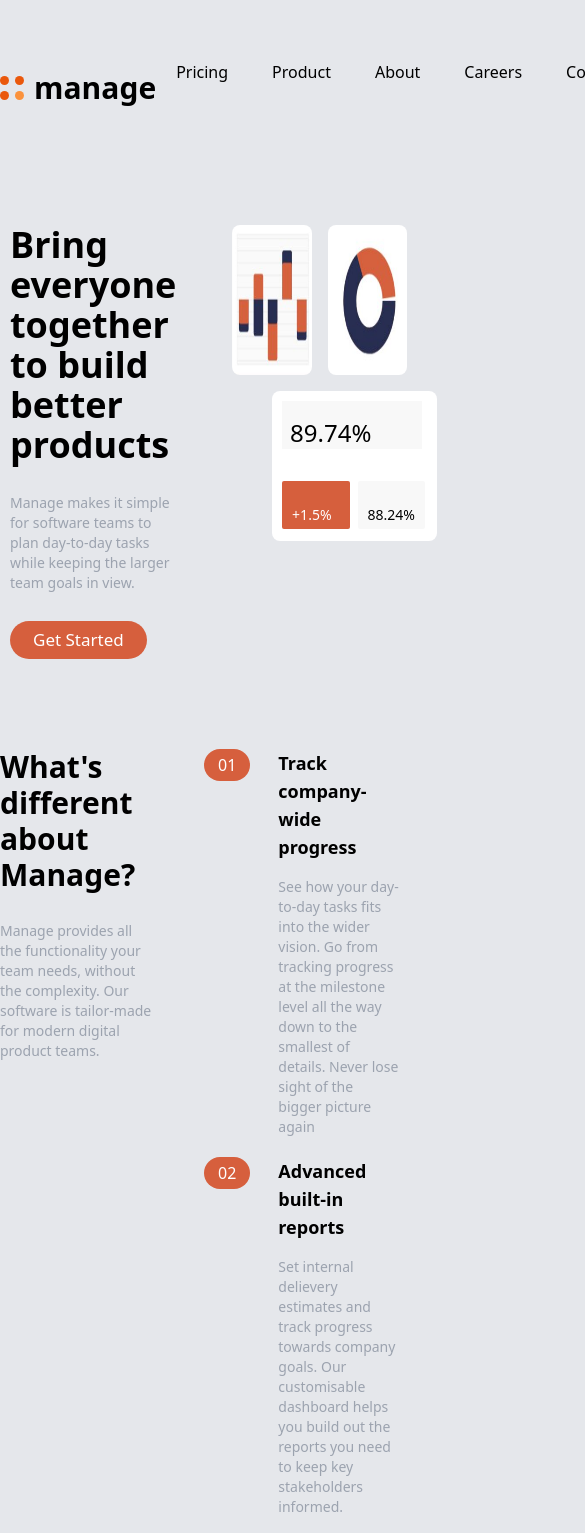
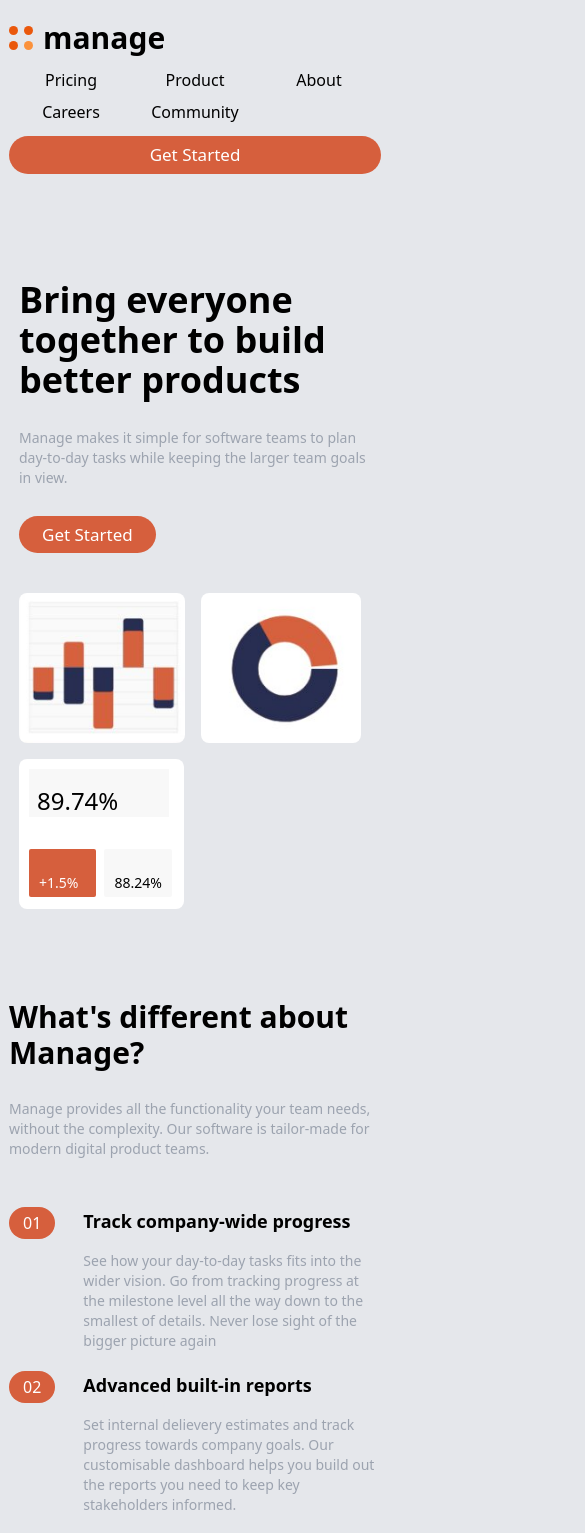
Before and after one commit to goodydev44/Design_Layout-Recreate, a React (Vite) app: page / in a window 390 px wide. Shown: the top 1533 px of the page, 585 px wide, since content can reach past the window. Built offline with nearby package versions, Linux system fonts and the light colour scheme.

Commit message:
mobile-responsiveness

```diff
--- a/src/assets/Data.json
+++ b/src/assets/Data.json
@@ -20,17 +20,20 @@
     {
       "id": 1,
       "name": "Anisha Li",
-      "description": "Manage has supercharged our team's workflow. The ability to maintain visibility on larger milestones at all times keeps everyone motivated."
+      "description": "Manage has supercharged our team's workflow. The ability to maintain visibility on larger milestones at all times keeps everyone motivated.",
+      "img": "../../public/Images"
     },
     {
       "id": 2,
       "name": "Ali Stone",
-      "description": "We have been able to cancel so many other subscriptions since using Manage. There is no more cross-channes confusion and everyone is more focused."
+      "description": "We have been able to cancel so many other subscriptions since using Manage. There is no more cross-channes confusion and everyone is more focused.",
+      "img": "../../public/Images"
     },
     {
       "id": 3,
       "name": "Richard Watson",
-      "description": "Manage has supercharged our team's workflow. The ability to maintain visibility on larger milestones at all times keeps everyone motivated."
+      "description": "Manage has supercharged our team's workflow. The ability to maintain visibility on larger milestones at all times keeps everyone motivated.",
+      "img": "../../public/Images"
     }
   ]
 }
--- a/src/components/Comments.tsx
+++ b/src/components/Comments.tsx
@@ -3,7 +3,8 @@ import React from "react";
 type Props = {
     id: number,
     name: string,
-    description: string
+    description: string,
+    imgPath: string
 }
 
 const Comments: React.FC<Props> = (props) => {
@@ -11,7 +12,7 @@ const Comments: React.FC<Props> = (props) => {
     <div className="text-center">
       <img
         className="inline h-[70px] w-[70px] rounded-full my-5"
-        src={`/public/Images/PageImg-${props.id}.jpg`}
+        src={`${props.imgPath}/PageImg-${props.id}.jpg`}
       />
       <h4 className="title-style1">{props.name}</h4>
       <p className="prg-style1">{props.description}</p>
--- a/src/components/Footer.tsx
+++ b/src/components/Footer.tsx
@@ -13,8 +13,8 @@ const Footer: React.FC = () => {
   const copyright = <FaRegCopyright className='inline' />
   return (
     <footer>
-      <div className='flex justify-evenly bg-customOrange px-5 py-10'>
-        <h2 className='text-white text-3xl font-bold'>
+      <div className='flex mobile:flex-col md:flex-row justify-evenly bg-customOrange px-5 py-10'>
+        <h2 className='text-white text-3xl font-bold mobile:mb-5 md:mb-0'>
           Simplify how your team works today
         </h2>
         <button className='bt-style2'>Get Started</button>
@@ -22,9 +22,9 @@ const Footer: React.FC = () => {
 
       <div
         className='flex contain-style1 py-10 bg-[#1d1d25] text-white
-                xs:flex-col md:flex-row gap-8 xs:justify-center md:justify-evenly'
+                mobile:flex-col md2:flex-row gap-8 mobile:justify-center md2:justify-evenly'
       >
-        <div className='manageLogo xs:ml-20 md:ml-0'>
+        <div className='manageLogo mobile:ml-20 md2:ml-0'>
           <Logo />
           <h3 className='manage text-3xl font-bold'>manage</h3>
         </div>
@@ -51,7 +51,8 @@ const Footer: React.FC = () => {
           <p className='text-sm mt-14 text-center'>Copyright {copyright} 2022, All Rights reserved</p>
         </div>
       </div>
-      <div className='contain-style1 flex gap-4 bg-[#1d1d25] pb-9'>
+      <div className='contain-style1 flex bg-[#1d1d25] pt-3 pb-[27px] mobile:justify-center
+              sm:justify-start mobile:gap-[30px] sm:gap-10 sm:pl-20'>
         <FaFacebookSquare className='icon-style' />
         <FaYoutube className='icon-style' />
         <FaTwitter className='icon-style' />
--- a/src/components/Header.tsx
+++ b/src/components/Header.tsx
@@ -3,13 +3,14 @@ import Logo from "./Logo";
 
 const Header: React.FC = () => {
   return (
-    <header className="contain-style1 flex xs:flex-col xs:justify-center md:flex-row md:justify-evenly gap-2">
+    <header className="contain-style1 flex mobile:flex-col mobile:justify-center
+            md:flex-row md:justify-evenly gap-2">
       <div className="manageLogo">
         <Logo />
         <h3 className="manage text-3xl font-bold">manage</h3>
       </div>
       <nav>
-        <ul className="flex gap-5 font-[500]">
+        <ul className="grid mobile:grid-cols-3 sm:grid-cols-5 xs:gap-5000 font-[500]">
           <li className="list-styles1">Pricing</li>
           <li className="list-styles1">Product</li>
           <li className="list-styles1">About</li>
--- a/src/components/Section1.tsx
+++ b/src/components/Section1.tsx
@@ -4,8 +4,9 @@ import Img2 from '../assets/Images/Page-Img2.jpg'
 
 const Section1: React.FC = () => {
   return (
-    <section className='contain-style1 flex justify-evenly gap-9 mt-24'>
-      <div className='p-2.5 max-w-[50%]'>
+    <section className='contain-style1 flex mobile:flex-col sm:flex-row mobile:justify-center
+              sm:justify-evenly mobile:gap-5 sm:gap-9 mt-24'>
+      <div className='p-2.5 sm:max-w-[50%]'>
         <h1 className='text-4xl font-bold mb-7'>
           Bring everyone together to build better products
         </h1>
@@ -18,12 +19,11 @@ const Section1: React.FC = () => {
         </button>
       </div>
 
-      <div className='p-2.5 min-w-[50%]'>
-
-        <div className='grid grid-cols-2 gap-4'>
+      <div className='p-2.5 sm:min-w-[50%]'>
+        <div className='inline-grid grid-cols-2 gap-4'>
           <img src={Img1} className='Img-style-1' />
           <img src={Img2} className='Img-style-1' />
-          <div className='relative gap-3 h-[150px] w-[165px] bg-[#ffffff] mx-[50%] p-2.5
+          <div className='relative gap-3 h-[150px] w-[165px] bg-[#ffffff] mxx-[50%] p-2.5
                           rounded-lg'>
             <h3 className='absolute pt-4 text-2xl w-[140px] px-2 bg-[#f8f8f8]'>89.74%</h3>
             <div className='absolute grid grid-cols-2 mt-9 gap-2 bottom-3 '>
--- a/src/components/Section2.tsx
+++ b/src/components/Section2.tsx
@@ -17,8 +17,8 @@ const Section2: React.FC = () => {
   })
 
   return (
-    <section className='contain-style1 mt-20 flex gap-12'>
-      <div className='min-w-[40%]'>
+    <section className='contain-style1 mt-20 flex mobile:flex-col sm:flex-row gap-12'>
+      <div className='sm:min-w-[40%]'>
         <h2 className='text-3xl font-bold mb-7'>
           What's different about Manage?
         </h2>
@@ -28,7 +28,7 @@ const Section2: React.FC = () => {
           teams.
         </p>
       </div>
-      <div className='max-w-[50%]'>
+      <div className='sm:max-w-[50%]'>
         {differences}
       </div>
     </section>
--- a/src/components/Section3.tsx
+++ b/src/components/Section3.tsx
@@ -3,6 +3,7 @@ import Data from "../assets/Data.json";
 import Comments from "./Comments";
 
 const Section3: React.FC = () => {
+
   const comments = Data.listing2.map((c) => {
     return (
       <Comments
@@ -10,6 +11,7 @@ const Section3: React.FC = () => {
         id={c.id}
         name={c.name}
         description={c.description}
+        imgPath={c.img}
       />
     );
   });
@@ -18,7 +20,7 @@ const Section3: React.FC = () => {
       <h2 className="text-3xl text-center font-bold">
         What Our Users Have To Say
       </h2>
-      <div className="flex xs:gap-3 md:gap-10 lg:gap-14 my-10">
+      <div className="flex mobile:flex-col sm:flex-row xs:gap-3 md:gap-10 lg:gap-14 my-10">
         {comments}
       </div>
       <button className="bt-style1 mt-2">Get Started</button>
--- a/src/index.css
+++ b/src/index.css
@@ -7,13 +7,13 @@
     @apply bg-gray-200;
   }
   .Main-styles {
-    @apply mt-14;
+    @apply mobile:mt-5 xs:mt-14;
   }
   .contain-style1 {
-    @apply xs:px-[17px] md:px-10 lg:px-20 xl:px-40;
+    @apply mobile:px-[9px] xs:px-[17px] md:px-10 lg:px-20 xl:px-40;
   }
   .list-styles1 {
-    @apply px-3 py-1 cursor-pointer rounded-full hover:bg-gray-300 transition duration-[200ms];
+    @apply px-3 py-1 cursor-pointer rounded-full hover:bg-gray-300 transition duration-[200ms] text-center;
   }
   .Img-style-1 {
     @apply h-[150px] rounded-lg;
@@ -28,10 +28,10 @@
     @apply text-sm text-gray-400 mt-4;
   }
   .bt-style1 {
-    @apply bg-customOrange hover:bg-[#c83c16] transition duration-200 px-[23px] py-1.5 rounded-full text-[17px] text-white;
+    @apply bg-customOrange hover:bg-[#c83c16] transition duration-300 px-[23px] py-1.5 rounded-full text-[17px] text-white;
   }
   .bt-style2 {
-    @apply bg-white hover:bg-slate-200 transition duration-200 px-[23px] py-1.5 rounded-full text-[17px] text-customOrange;
+    @apply bg-white hover:bg-slate-300 transition duration-200 px-[23px] py-1.5 rounded-full text-[17px] text-customOrange;
   }
   .input-style1 {
     @apply bg-white px-[23px] py-1.5 rounded-full text-[17px] text-black text-center outline-none;
--- a/tailwind.config.js
+++ b/tailwind.config.js
@@ -9,7 +9,8 @@ export default {
       screens: {
         mobile: "200px",
         xs: "450px",
-        md: '840px',
+        sm2: "770px",
+        md2: '840px',
         xl: "1200px",
       "2xl": "1400px",
       },
```
